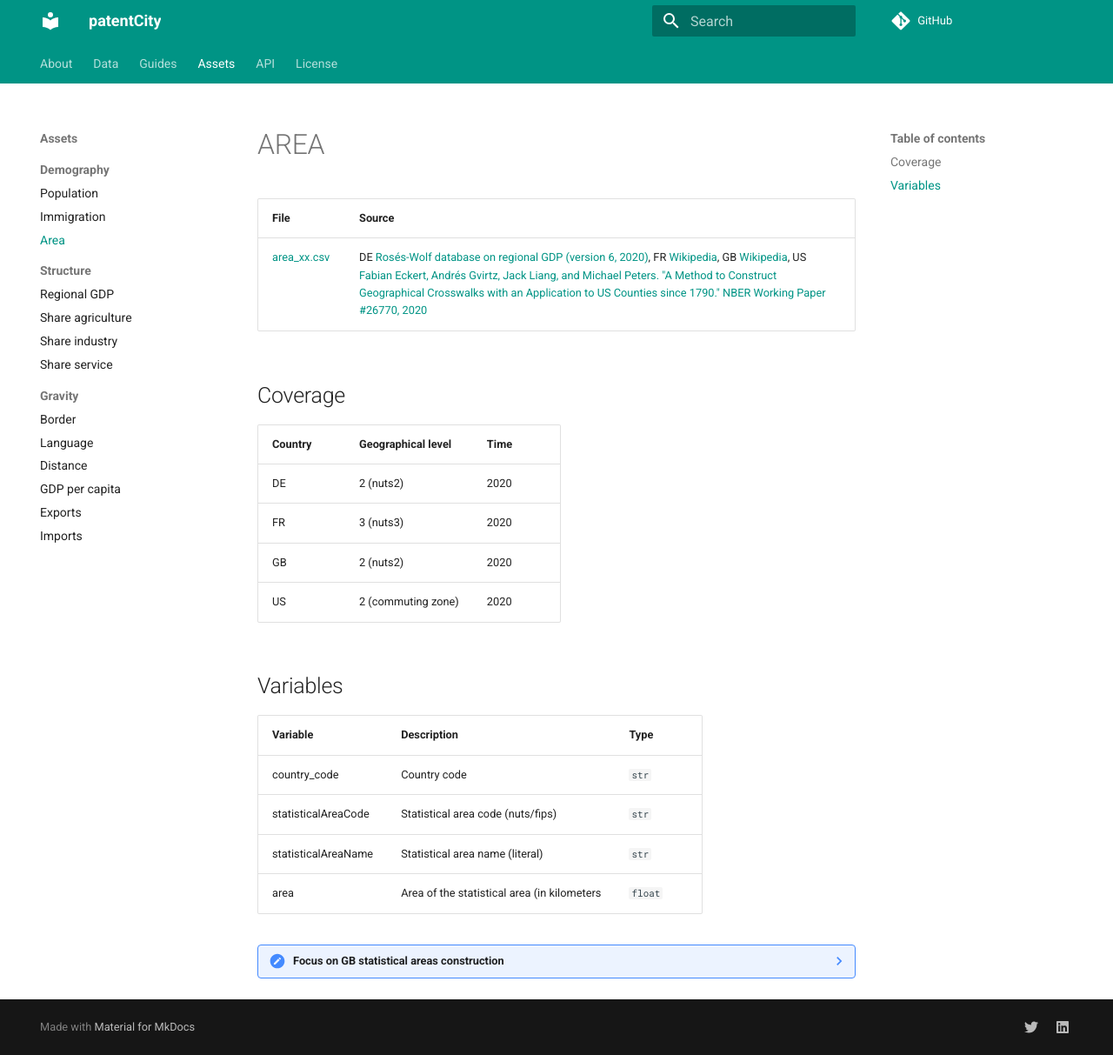
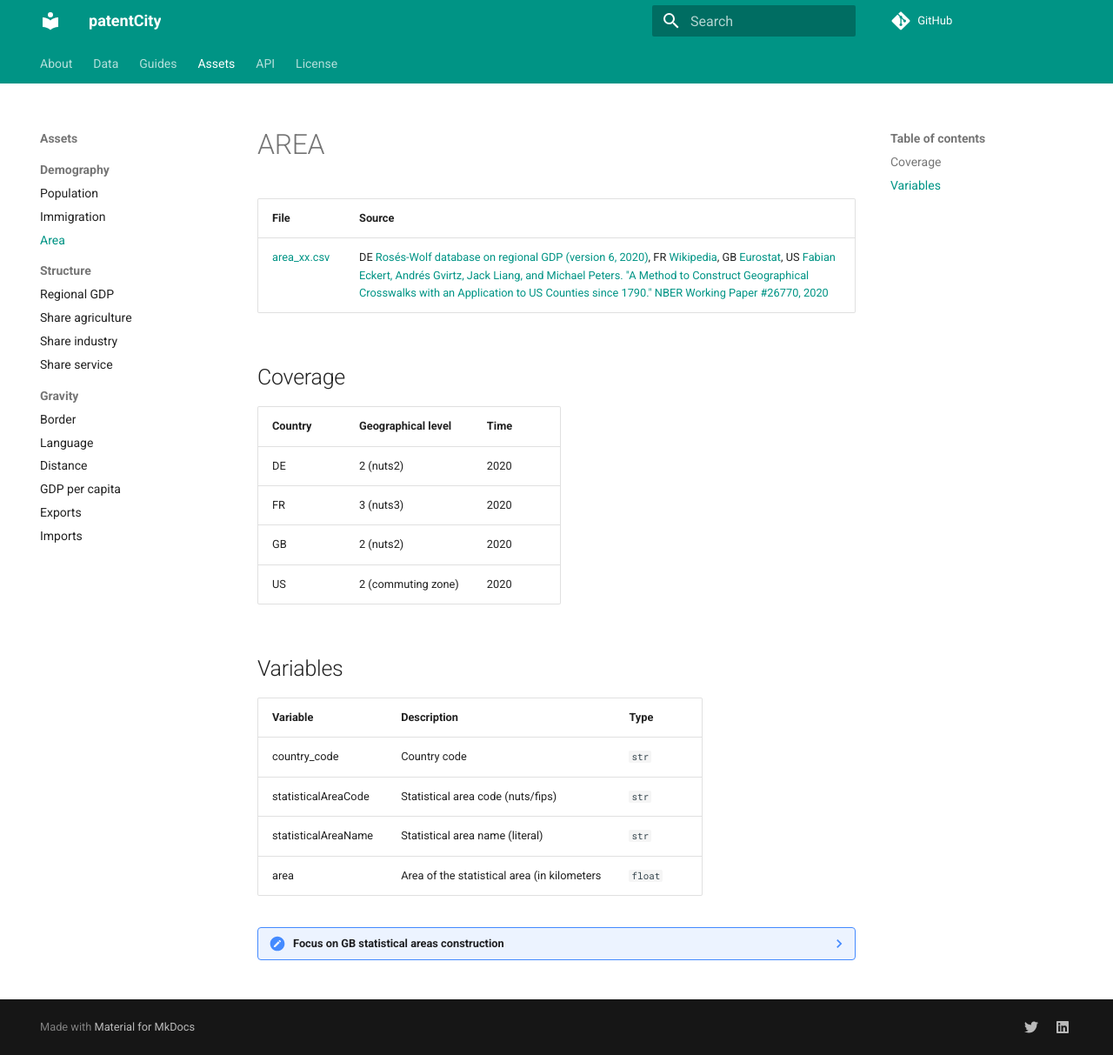
Before and after one commit to cverluise/patentcity, an MkDocs documentation site: the page built from docs/ASSETS_AREA.md, in a window 1280 px wide and 1213 px high. Shown: the whole window at 87% size. Built offline with MkDocs 1.6.1 and Material for MkDocs 9.7.7, drawn with Linux system fonts in a browser that asks for light colours; comment, search, counter and statistics services are not loaded.

Commit message:
:memo: update gb area doc

```diff
--- a/docs/ASSETS_AREA.md
+++ b/docs/ASSETS_AREA.md
@@ -2,7 +2,7 @@
 
 File|Source
 ---|---
-[area_xx.csv](https://github.com/cverluise/patentcity/tree/master/assets)  | DE [Rosés-Wolf database on regional GDP (version 6, 2020)](https://www.wiwi.hu-berlin.de/de/professuren/vwl/wg/roses-wolf-database-on-regional-gdp), FR [Wikipedia](https://fr.wikipedia.org/wiki/Liste_des_d%C3%A9partements_fran%C3%A7ais_class%C3%A9s_par_population_et_superficie), GB  [Wikipedia](https://simple.wikipedia.org/wiki/List_of_counties_of_the_United_Kingdom), US [Fabian Eckert, Andrés Gvirtz, Jack Liang, and Michael Peters. "A Method to Construct Geographical Crosswalks with an Application to US Counties since 1790." NBER Working Paper #26770, 2020](http://fpeckert.me/eglp/)
+[area_xx.csv](https://github.com/cverluise/patentcity/tree/master/assets)  | DE [Rosés-Wolf database on regional GDP (version 6, 2020)](https://www.wiwi.hu-berlin.de/de/professuren/vwl/wg/roses-wolf-database-on-regional-gdp), FR [Wikipedia](https://fr.wikipedia.org/wiki/Liste_des_d%C3%A9partements_fran%C3%A7ais_class%C3%A9s_par_population_et_superficie), GB  [Eurostat](https://ec.europa.eu/eurostat/databrowser/view/reg_area3/), US [Fabian Eckert, Andrés Gvirtz, Jack Liang, and Michael Peters. "A Method to Construct Geographical Crosswalks with an Application to US Counties since 1790." NBER Working Paper #26770, 2020](http://fpeckert.me/eglp/)
 
 ## Coverage
 
```
